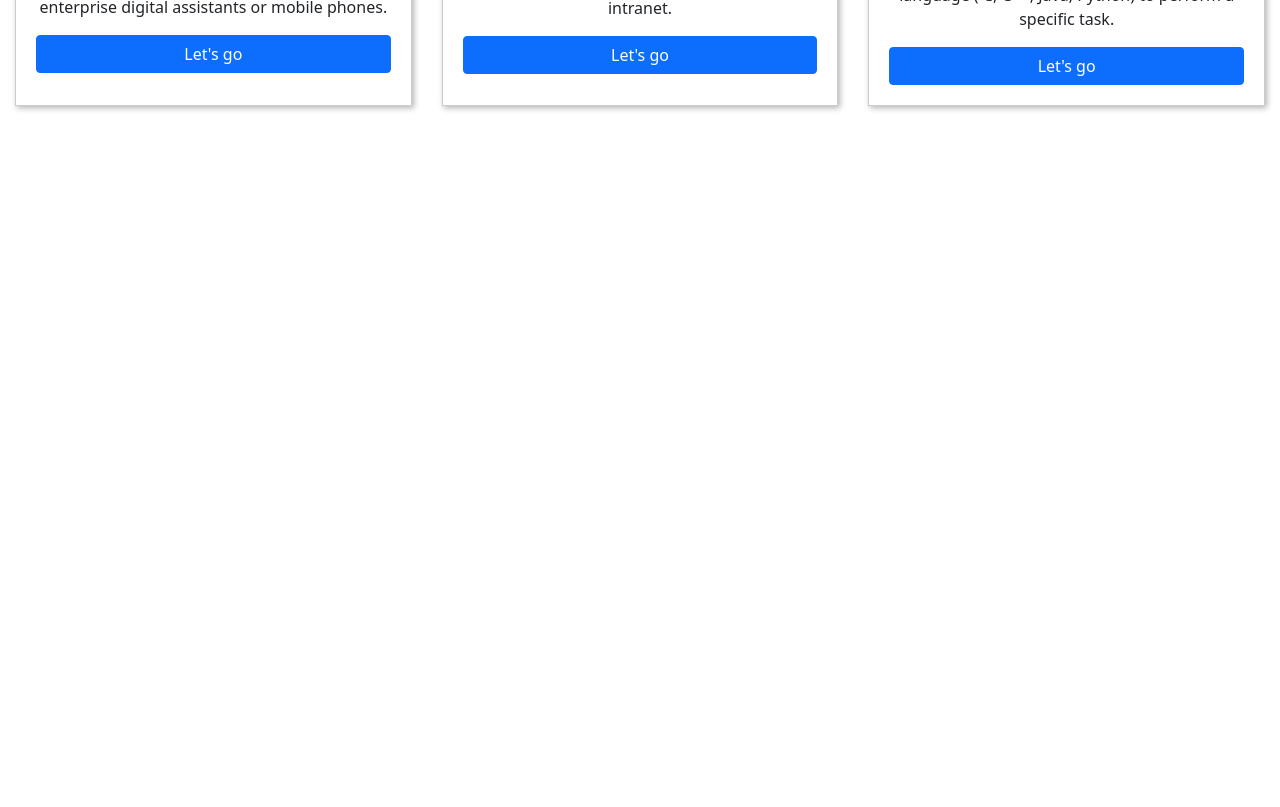
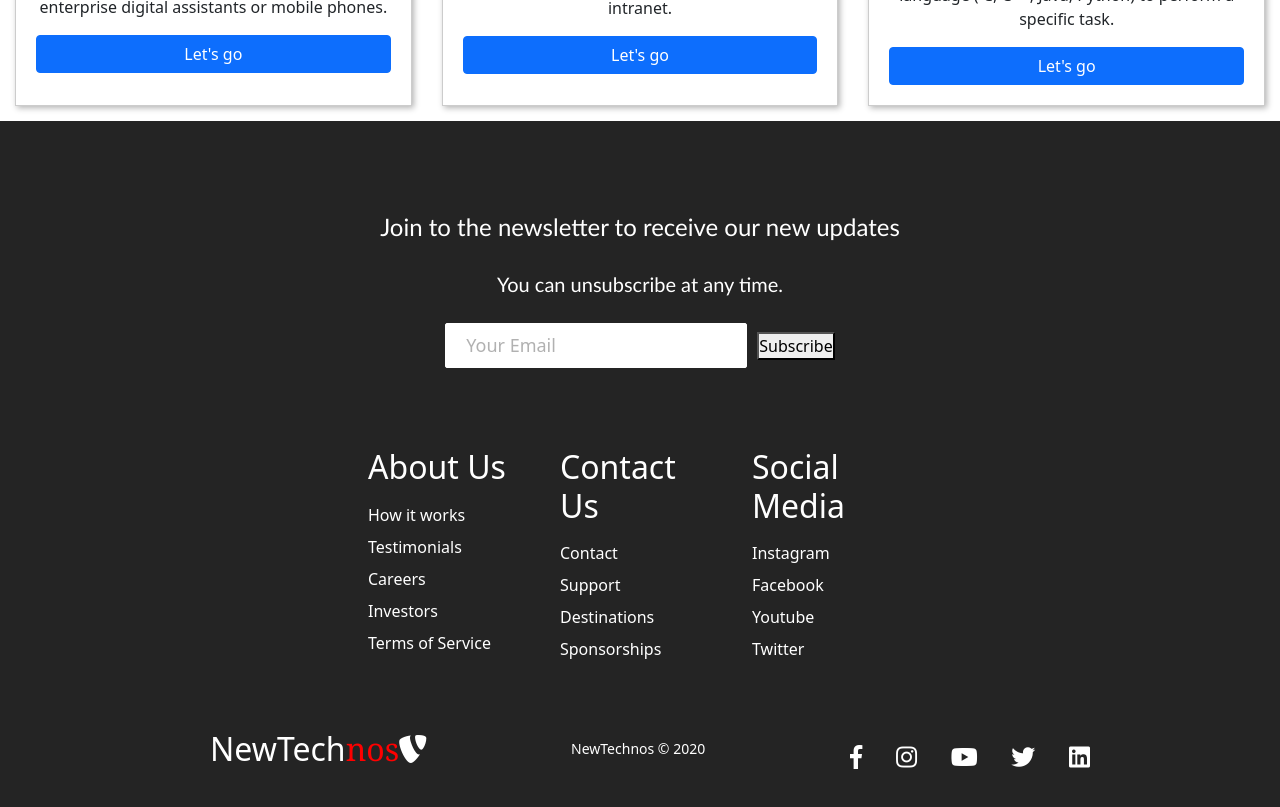
Before and after one commit to sumitrdm/Project_NewTechnos_, a React (Create React App) app: page / in a window 1280 px wide. Shown: the part 1360-2167 px from the top of the page. Before the commit the page ends 1481 px from the top, so only its background shows below. Built offline with nearby package versions, Linux system fonts and the light colour scheme.

Commit message:
footer added

```diff
--- /dev/null
+++ b/src/Components_HomePage/Footer.css
@@ -0,0 +1,163 @@
+.footer-container {
+    background-color: #242424;
+    padding: 4rem 0 2rem 0;
+    display: flex;
+    flex-direction: column;
+    justify-content: center;
+    align-items: center;
+}
+
+.footer-subscription {
+    display: flex;
+    flex-direction: column;
+    justify-content: center;
+    align-items: center;
+    text-align: center;
+    margin-bottom: 24px;
+    padding: 24px;
+    color: #fff;
+}
+
+.footer-subscription>p {
+    font-family: 'Trebuchet MS', 'Lucida Sans Unicode', 'Lucida Grande', 'Lucida Sans', Arial, sans-serif;
+}
+
+.footer-subscription-heading {
+    margin-bottom: 24px;
+    font-size: 24px;
+}
+
+.nos {
+    font-family: Georgia, 'Times New Roman', Times, serif;
+    color: red;
+}
+
+.footer-subscription-text {
+    margin-bottom: 24px;
+    font-size: 20px;
+}
+
+.footer-input {
+    padding: 8px 20px;
+    border-radius: 2px;
+    margin-right: 10px;
+    outline: none;
+    border: none;
+    font-size: 18px;
+    margin-bottom: 16px;
+    border: 1px solid #fff;
+}
+
+.footer-links {
+    width: 100%;
+    max-width: 1000px;
+    display: flex;
+    justify-content: center;
+}
+
+.footer-link-wrapper {
+    display: flex;
+}
+
+.footer-link-items {
+    display: flex;
+    flex-direction: column;
+    align-items: flex-start;
+    margin: 16px;
+    text-align: left;
+    width: 160px;
+    box-sizing: border-box;
+}
+
+.footer-link-items h2 {
+    margin-bottom: 16px;
+}
+
+.footer-link-items>h2 {
+    color: #fff;
+}
+
+.footer-link-items a {
+    color: #fff;
+    text-decoration: none;
+    margin-bottom: 0.5rem;
+}
+
+.footer-link-items a:hover {
+    color: #e9e9e9;
+    transition: 0.3s ease-out;
+}
+
+.footer-email-form h2 {
+    margin-bottom: 2rem;
+}
+
+.footer-input::placeholder {
+    color: #b1b1b1;
+}
+
+
+/* Social Icons */
+
+.social-icon-link {
+    color: #fff;
+    font-size: 24px;
+}
+
+.social-media {
+    max-width: 1000px;
+    width: 100%;
+}
+
+.social-media-wrap {
+    display: flex;
+    justify-content: space-between;
+    align-items: center;
+    width: 90%;
+    max-width: 1000px;
+    margin: 40px auto 0 auto;
+}
+
+.social-icons {
+    display: flex;
+    justify-content: space-between;
+    align-items: center;
+    width: 240px;
+}
+
+.social-logo {
+    color: #fff;
+    justify-self: start;
+    margin-left: 20px;
+    cursor: pointer;
+    text-decoration: none;
+    font-size: 2rem;
+    display: flex;
+    align-items: center;
+    margin-bottom: 16px;
+}
+
+.website-rights {
+    color: #fff;
+    margin-bottom: 16px;
+}
+
+@media screen and (max-width: 820px) {
+    .footer-links {
+        padding-top: 2rem;
+    }
+    .footer-input {
+        width: 100%;
+    }
+    .btn {
+        width: 100%;
+    }
+    .footer-link-wrapper {
+        flex-direction: column;
+    }
+    .social-media-wrap {
+        flex-direction: column;
+    }
+}
+
+@media screen and (max-width: 768px) {}
--- a/src/Components_HomePage/Footer.jsx
+++ b/src/Components_HomePage/Footer.jsx
@@ -1,6 +1,119 @@
+import {Link, Links} from "react-router-dom";
+import './Footer.css';
 import React from "react";
 function Footer()
 {
-    return <h1>Our Learning</h1>
+    return(
+<div className='footer-container'>
+      <section className='footer-subscription'>
+        <p className='footer-subscription-heading'>
+          Join to the newsletter to receive our new updates
+        </p>
+        <p className='footer-subscription-text'>
+          You can unsubscribe at any time.
+        </p>
+        <div className='input-areas'>
+          <form>
+            <input
+              className='footer-input'
+              name='email'
+              type='email'
+              placeholder='Your Email'
+            />
+            <button buttonStyle='btn--outline'>Subscribe</button>
+          </form>
+        </div>
+      </section>
+      <div class='footer-links'>
+        <div className='footer-link-wrapper'>
+          <div class='footer-link-items'>
+            <h2>About Us</h2>
+            <Link to='/sign-up'>How it works</Link>
+            <Link to='/'>Testimonials</Link>
+            <Link to='/'>Careers</Link>
+            <Link to='/'>Investors</Link>
+            <Link to='/'>Terms of Service</Link>
+          </div>
+          <div class='footer-link-items'>
+            <h2>Contact Us</h2>
+            <Link to='/'>Contact</Link>
+            <Link to='/'>Support</Link>
+            <Link to='/'>Destinations</Link>
+            <Link to='/'>Sponsorships</Link>
+          </div>
+        </div>
+        <div className='footer-link-wrapper'>
+          {/* <div class='footer-link-items'>
+            <h2>Videos</h2>
+            <Link to='/'>Submit Video</Link>
+            <Link to='/'>Ambassadors</Link>
+            <Link to='/'>Agency</Link>
+            <Link to='/'>Influencer</Link>
+          </div> */}
+          <div class='footer-link-items'>
+            <h2>Social Media</h2>
+            <Link to='/'>Instagram</Link>
+            <Link to='/'>Facebook</Link>
+            <Link to='/'>Youtube</Link>
+            <Link to='/'>Twitter</Link>
+          </div>
+        </div>
+      </div>
+      <section class='social-media'>
+        <div class='social-media-wrap'>
+          <div class='footer-logo'>
+            <Link to='/' className='social-logo'>
+              NewTech<span className='nos'>nos</span>
+              <i class='fab fa-typo3' />
+            </Link>
+          </div>
+          <small class='website-rights'>NewTechnos © 2020</small>
+          <div class='social-icons'>
+            <Link
+              class='social-icon-link facebook'
+              to='/'
+              target='_blank'
+              aria-label='Facebook'
+            >
+              <i class='fab fa-facebook-f' />
+            </Link>
+            <Link
+              class='social-icon-link instagram'
+              to='/'
+              target='_blank'
+              aria-label='Instagram'
+            >
+              <i class='fab fa-instagram' />
+            </Link>
+            <Link
+              class='social-icon-link youtube'
+              to='/'
+              target='_blank'
+              aria-label='Youtube'
+            >
+              <i class='fab fa-youtube' />
+            </Link>
+            <Link
+              class='social-icon-link twitter'
+              to='/'
+              target='_blank'
+              aria-label='Twitter'
+            >
+              <i class='fab fa-twitter' />
+            </Link>
+            <Link
+              class='social-icon-link twitter'
+              to='/'
+              target='_blank'
+              aria-label='LinkedIn'
+            >
+              <i class='fab fa-linkedin' />
+            </Link>
+          </div>
+        </div>
+      </section>
+
+        </div>
+    )
 }
 export default Footer;
--- a/src/Components_HomePage/Home.jsx
+++ b/src/Components_HomePage/Home.jsx
@@ -12,6 +12,9 @@ function Home()
     <Blog_view/>
 
 
+    <Footer/>
+
+
     </div>
 
     )
```
